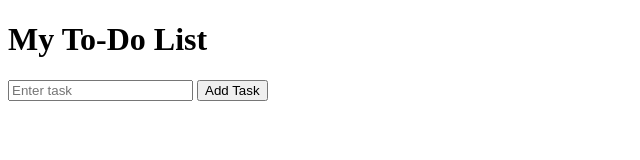
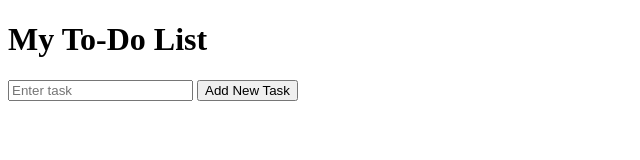
Before and after one commit to jww1117/todo-app, a website: page public/index.html in a window 1280 px wide. Shown: the full height of the page, 0-640 px from the left. Drawn offline with Linux system fonts and the light colour scheme; no server answers.

Commit message:
test auto deploy

```diff
--- a/public/index.html
+++ b/public/index.html
@@ -8,7 +8,7 @@
 <h1>My To-Do List</h1>
 
 <input type="text" id="taskInput" placeholder="Enter task">
-<button onclick="addTask()">Add Task</button>
+<button onclick="addTask()">Add New Task</button>
 
 <ul id="taskList"></ul>
 
```
